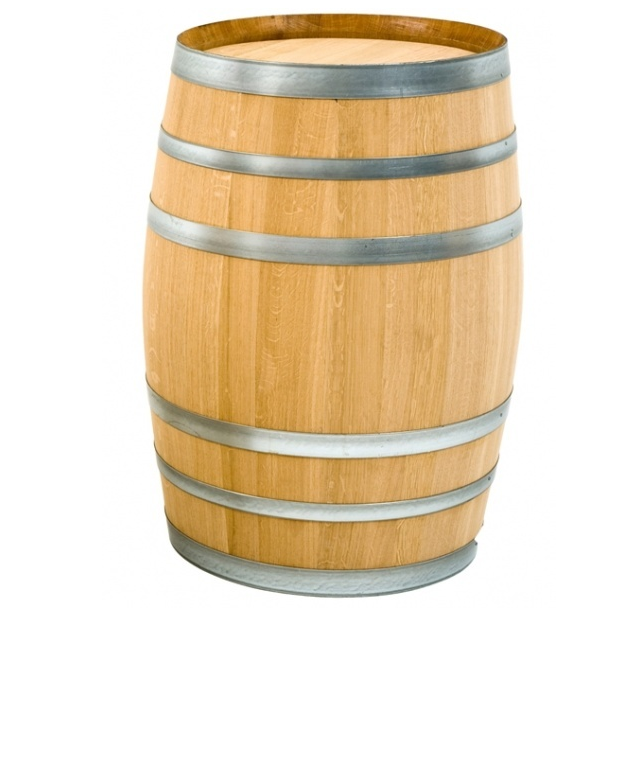
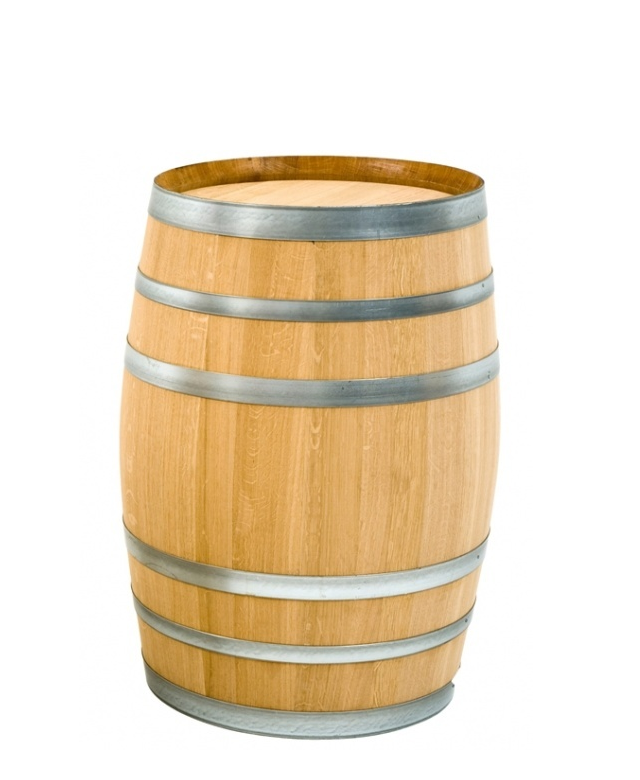
Before and after one commit to rbutoi/rbutoi.github.io, a plain HTML site: page index.html in a window 1280 px wide. Shown: the whole page, without its empty margins (311-951 px from the left). Drawn offline with Linux system fonts and the light colour scheme.

Commit message:
Some real programming

```diff
--- a/index.html
+++ b/index.html
@@ -1 +1,19 @@
-<p style="text-align:center;"><img src="barrel.jpg" alt="Barrel"></p>
+<!doctype html>
+<meta charset=utf-8>
+<head>
+  <title>butoi.ca</title>
+  <style>
+    .verticalhorizontal {
+        position: absolute;
+        top: 50%;
+        left: 50%;
+        width: 500px;
+        height: 500px;
+        margin-top: -250px; /* Half the height */
+        margin-left: -250px; /* Half the width */
+    }
+  </style>
+</head>
+<div class="verticalhorizontal">
+  <img src="barrel.jpg" alt="Barrel">
+</div>
```
